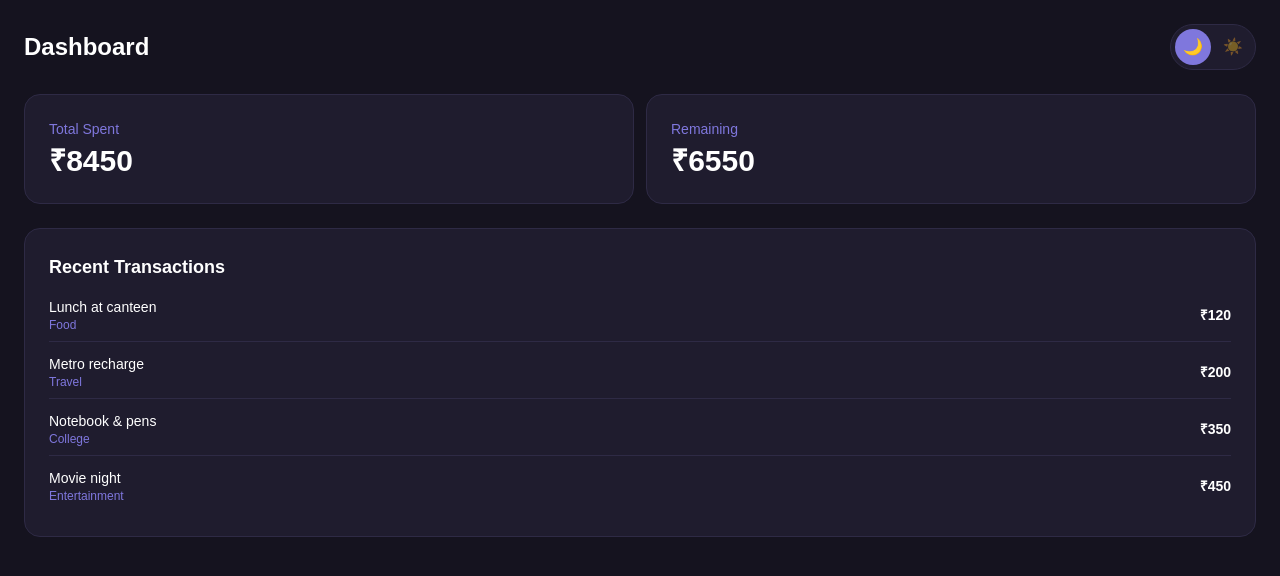
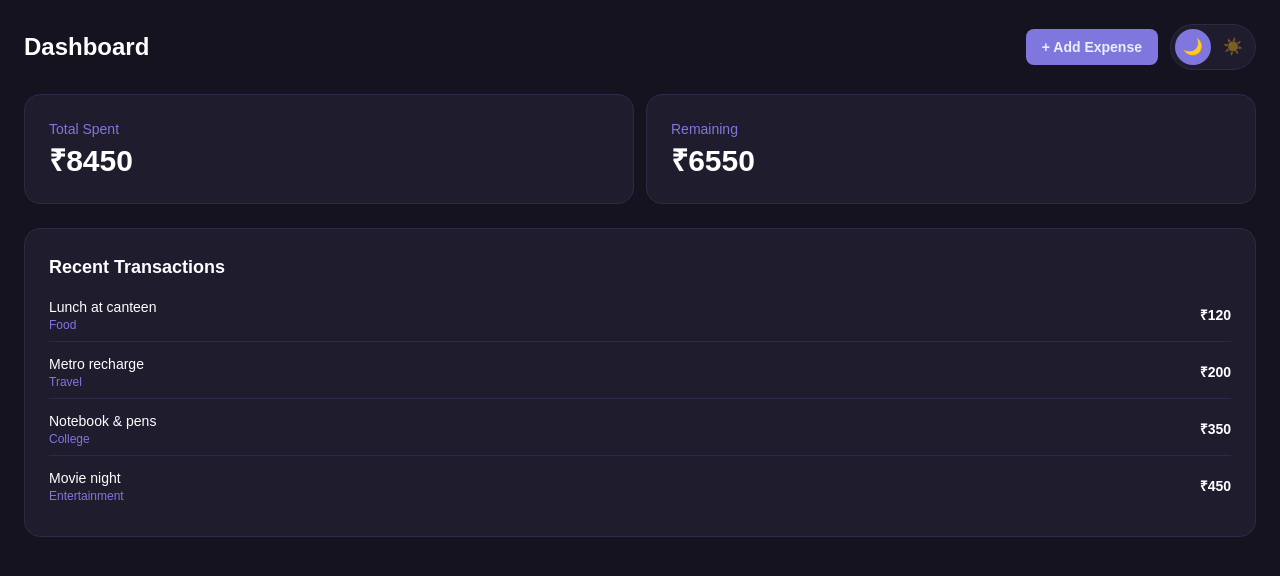
Before and after one commit to swastishar1307-stack/AI-Expense-Tracker, a Next.js app: page /dashboard in a window 1280 px wide. Shown: the top 576 px of the page. Built offline with nearby package versions, Linux system fonts and the light colour scheme.

Commit message:
fixed dashboard and connected add expense button

```diff
--- a/app/dashboard/page.tsx
+++ b/app/dashboard/page.tsx
@@ -1,6 +1,7 @@
 "use client";
 
 import { useState } from "react";
+import Link from "next/link";
 import { useTheme } from "../ThemeContext";
 
 export default function Dashboard() {
@@ -23,15 +24,23 @@ export default function Dashboard() {
   const titleColor = isDark ? "text-white" : "text-[#3c3489]";
   const subColor = isDark ? "text-[#7f77dd]" : "text-[#534ab7]";
   const btnBg = isDark ? "bg-[#7f77dd]" : "bg-[#cecbf6]";
+  const btnText = isDark ? "text-[#eeedfe]" : "text-[#3c3489]";
 
   return (
     <div className={`min-h-screen ${bgPage} transition-colors duration-300 px-4 py-6 sm:px-6`}>
 
-      {/* Header row — title + toggle side by side, no overlap */}
-      <div className="flex items-center justify-between mb-6">
-        <h1 className={`text-xl sm:text-2xl font-bold ${titleColor}`}>
+      <div className="flex justify-between items-center mb-6">
+        <h1 className={`text-2xl font-bold ${titleColor}`}>
           Dashboard
         </h1>
+
+        <div className="flex items-center gap-3">
+          <Link
+            href="/add-expense"
+            className={`rounded-lg ${btnBg} ${btnText} px-4 py-2 text-sm font-semibold`}
+          >
+            + Add Expense
+          </Link>
 
           <div className={`flex items-center rounded-full p-1 gap-1 ${cardBg} border ${cardBorder}`}>
             <button
@@ -52,8 +61,8 @@ export default function Dashboard() {
             </button>
           </div>
         </div>
+      </div>
 
-      {/* Summary cards */}
       <div className="grid grid-cols-2 gap-3 mb-6">
 
         <div className={`rounded-2xl ${cardBg} border ${cardBorder} p-4 sm:p-6`}>
@@ -68,7 +77,6 @@ export default function Dashboard() {
 
       </div>
 
-      {/* Recent transactions */}
       <div className={`rounded-2xl ${cardBg} border ${cardBorder} p-4 sm:p-6`}>
         <h2 className={`text-base sm:text-lg font-semibold mb-4 ${titleColor}`}>
           Recent Transactions
```
Lines whose indentation alone changed are shown as unchanged.
